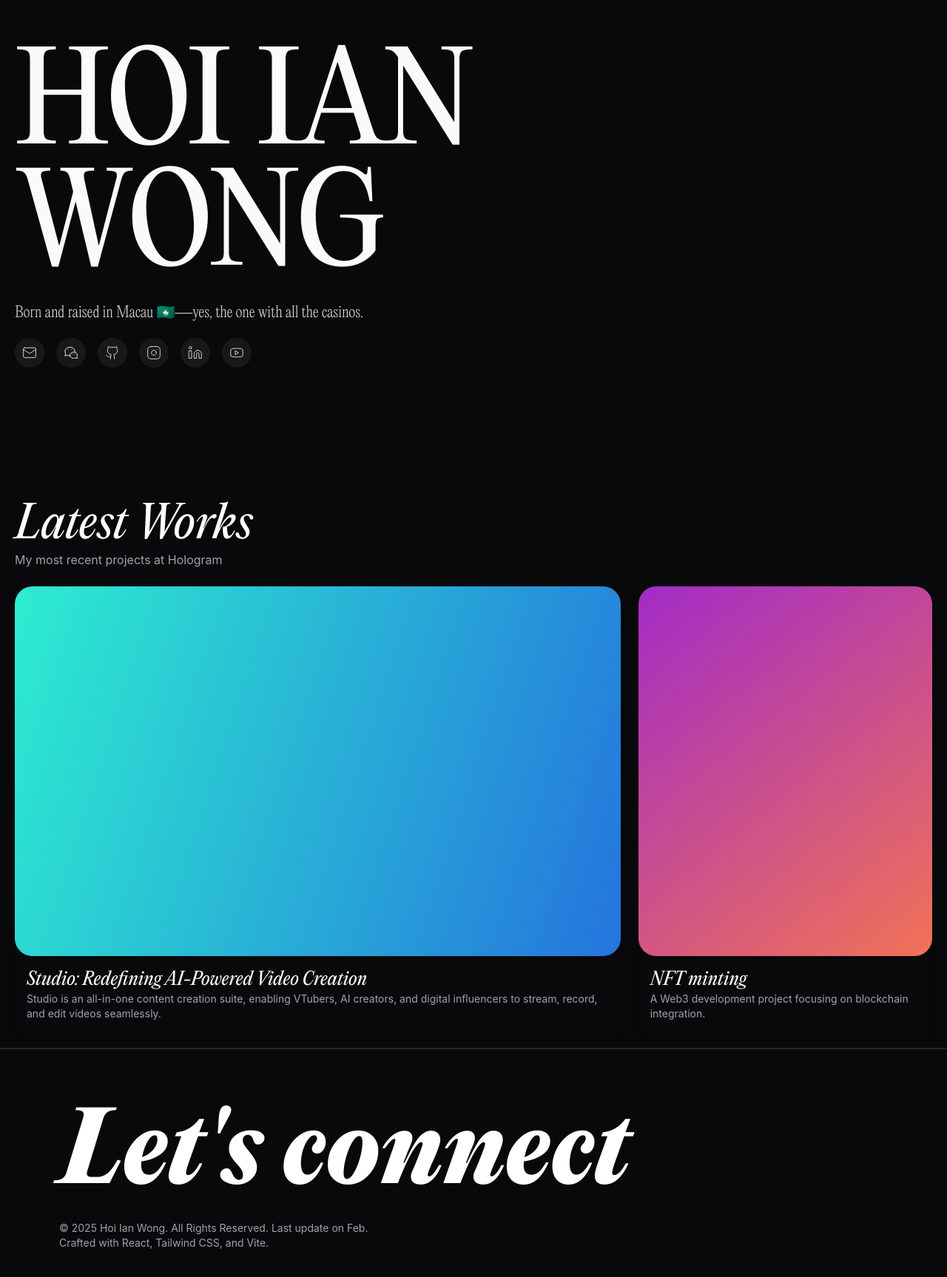
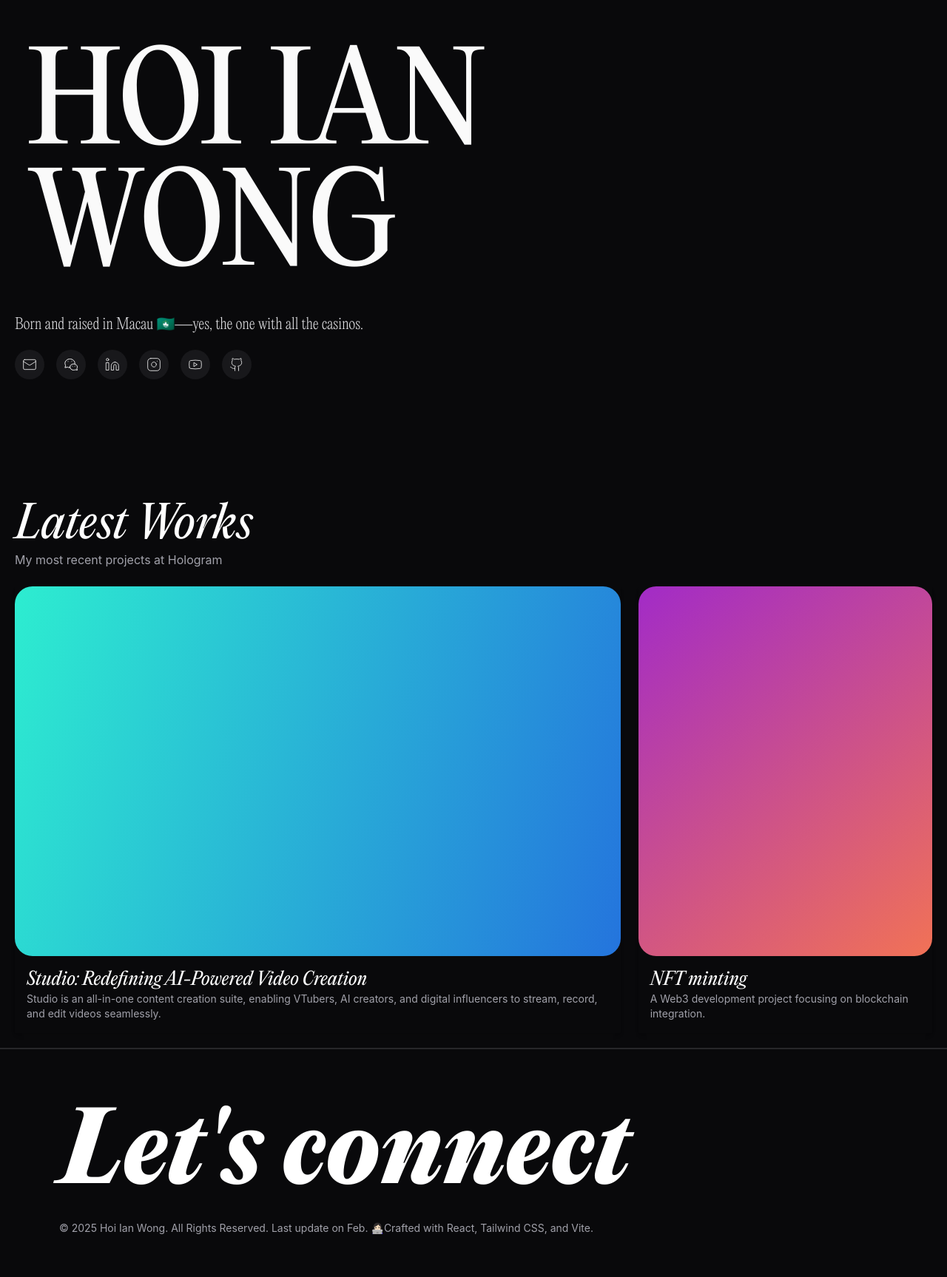
Before and after one commit to hoiian/portfolio2025, a React (Vite) app: page / in a window 1280 px wide. Shown: the part 139-1866 px from the top of the page at 74% size. Built offline with nearby package versions, Linux system fonts and the light colour scheme.

Commit message:
logo animation

```diff
--- a/src/components/Footer.jsx
+++ b/src/components/Footer.jsx
@@ -4,8 +4,8 @@ export default function Footer() {
   return (
     <footer className="p-20 text-white border-t-zinc-800 border-t-2">
       <h2 className="text-9xl font-extrabold italic mb-6">Let's connect</h2>
-      <p className="text-sm">© {new Date().getFullYear()} Hoi Ian Wong. All Rights Reserved. Last update on Feb. <br />
-      Crafted with React, Tailwind CSS, and Vite.</p>
+      <p className="text-sm">© {new Date().getFullYear()} Hoi Ian Wong. All Rights Reserved. Last update on Feb.
+      👩🏻‍💻Crafted with React, Tailwind CSS, and Vite.</p>
     </footer>
   );
 }
--- a/src/components/SocialIcons.jsx
+++ b/src/components/SocialIcons.jsx
@@ -45,14 +45,13 @@ export default function SocialIcons() {
         </div>
       </div>
 
-
-      {/* Github */}
+      {/* LinkedIn */}
       <div className="relative group">
-        <a href="https://github.com/hoiian" target="_blank" rel="noopener noreferrer" className="w-10 h-10 flex items-center justify-center bg-zinc-900 rounded-full">
-          <Github size={20} strokeWidth={1} className="text-zinc-100 hover:text-zinc-400" />
+        <a href="https://www.linkedin.com/in/hoiianwong/" target="_blank" rel="noopener noreferrer" className="w-10 h-10 flex items-center justify-center bg-zinc-900 rounded-full">
+          <Linkedin size={20} strokeWidth={1} className="text-zinc-100 hover:text-zinc-400" />
         </a>
         <span className="whitespace-nowrap absolute left-1/2 transform -translate-x-1/2 top-12 text-xs text-white bg-zinc-800 px-2 py-1 rounded opacity-0 group-hover:opacity-100 transition">
-        Code on GitHub
+        Let's connect on LinkedIn
         </span>
       </div>
 
@@ -66,15 +65,7 @@ export default function SocialIcons() {
         </span>
       </div>
 
-      {/* LinkedIn */}
-      <div className="relative group">
-        <a href="https://www.linkedin.com/in/hoiianwong/" target="_blank" rel="noopener noreferrer" className="w-10 h-10 flex items-center justify-center bg-zinc-900 rounded-full">
-          <Linkedin size={20} strokeWidth={1} className="text-zinc-100 hover:text-zinc-400" />
-        </a>
-        <span className="whitespace-nowrap absolute left-1/2 transform -translate-x-1/2 top-12 text-xs text-white bg-zinc-800 px-2 py-1 rounded opacity-0 group-hover:opacity-100 transition">
-        Let's connect on LinkedIn
-        </span>
-      </div>
+
 
       {/* YouTube */}
       <div className="relative group">
@@ -86,6 +77,15 @@ export default function SocialIcons() {
         </span>
       </div>
 
+      {/* Github */}
+      <div className="relative group">
+        <a href="https://github.com/hoiian" target="_blank" rel="noopener noreferrer" className="w-10 h-10 flex items-center justify-center bg-zinc-900 rounded-full">
+          <Github size={20} strokeWidth={1} className="text-zinc-100 hover:text-zinc-400" />
+        </a>
+        <span className="whitespace-nowrap absolute left-1/2 transform -translate-x-1/2 top-12 text-xs text-white bg-zinc-800 px-2 py-1 rounded opacity-0 group-hover:opacity-100 transition">
+        Code on GitHub
+        </span>
+      </div>
     </div>
   );
 }
--- a/src/pages/Home.jsx
+++ b/src/pages/Home.jsx
@@ -53,9 +53,27 @@ function RotatingText() {
 
 
 export default function Home() {
+
+  const [isScrolled, setIsScrolled] = useState(false);
+
+  useEffect(() => {
+    const handleScroll = () => {
+      if (window.scrollY > 180) {
+        setIsScrolled(true);
+      } else {
+        setIsScrolled(false);
+      }
+    };
+    window.addEventListener("scroll", handleScroll);
+    return () => window.removeEventListener("scroll", handleScroll);
+  }, []);
+
+
+
   return (
     <div className="min-h-screen text-white flex flex-col max-w-[1360px] mx-auto p-5">
       {/* Header */}
+
       {/* <header className="p-6 flex justify-between items-center shadow-lg">
         <h1 className="text-2xl font-bold">黃凱欣</h1>
         <nav>
@@ -68,7 +86,13 @@ export default function Home() {
 
       {/* Hero Section */}
       <section className=" py-20 min-h-[90vh] min-h-screen justify-center flex flex-col">
-        <h1 className="text-[164px] uppercase text-left leading-none text-zinc-50">Hoi Ian <br /> Wong</h1>
+        {/* <h1 className="text-[164px] uppercase text-left leading-none text-zinc-50">Hoi Ian <br /> Wong</h1> */}
+
+        <div className={` w-full p-4 z-50 transition-all flex items-center ${isScrolled ? 'backdrop-blur-md fixed top-0 left-0' : 'backdrop-blur-none'}`}>
+        <h1 className={`uppercase leading-none transition-all duration-500 text-zinc-50 ${isScrolled ? 'text-xl  ml-4' : 'text-[164px]'}`}>
+          Hoi Ian <br  /> Wong
+        </h1>
+      </div>
         <RotatingText />
         <SocialIcons />
 
```
